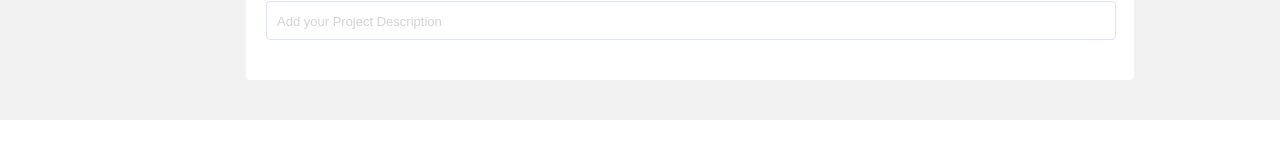
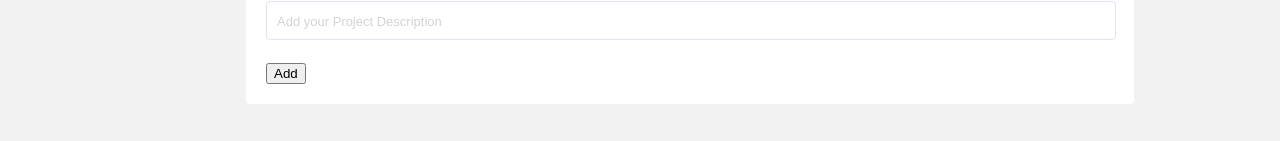
Before and after one commit to LucasCraveiro/Invoice-App, a React (Vite) app in the folder invoice-FE/: page /addInvoice in a window 1280 px wide. Shown: the part 897-1038 px from the top of the page. Before the commit the page ends 1017 px from the top, so only its background shows below. Built offline with nearby package versions, Linux system fonts and the light colour scheme.

Commit message:
Add form

```diff
--- a/invoice-FE/src/pages/AddInvoice.tsx
+++ b/invoice-FE/src/pages/AddInvoice.tsx
@@ -31,14 +31,19 @@ const AddInvoice = () => {
     setInvoiceData({ ...invoiceData, [field]: value });
   };
 
+  const postInvoice = () => {
+    console.log("Added");
+  };
+
   return (
     <MainWrapper>
       <div className={classes.addWrapper}>
         <GoBack />
 
         <h1 className={classes.topHeader}>New Invoice</h1>
-        <div>
+
         <h3 className={classes.boxHeader}>Bill From</h3>
+        <form action="">
           <TextInput
             label="Street Address"
             id={"StreetAddress"}
@@ -68,7 +73,6 @@ const AddInvoice = () => {
               value={invoiceData.country}
               onChange={(e) => handleInputChange("country", e.target.value)}
             />
-          </div>
           </div>
           <div>
             <h3 className={classes.boxHeader}>Bill To</h3>
@@ -106,7 +110,9 @@ const AddInvoice = () => {
                 id={"PostalCodeTo"}
                 placeholder="Add client's Postal code"
                 value={invoiceData.postalCode}
-              onChange={(e) => handleInputChange("postalCode", e.target.value)}
+                onChange={(e) =>
+                  handleInputChange("postalCode", e.target.value)
+                }
               />
               <TextInput
                 label="Country"
@@ -140,6 +146,8 @@ const AddInvoice = () => {
               onChange={(e) => handleInputChange("type", e.target.value)}
             />
           </div>
+          <button onSubmit={postInvoice}>Add</button>
+        </form>
       </div>
     </MainWrapper>
   );
```
Lines whose indentation alone changed are shown as unchanged.
